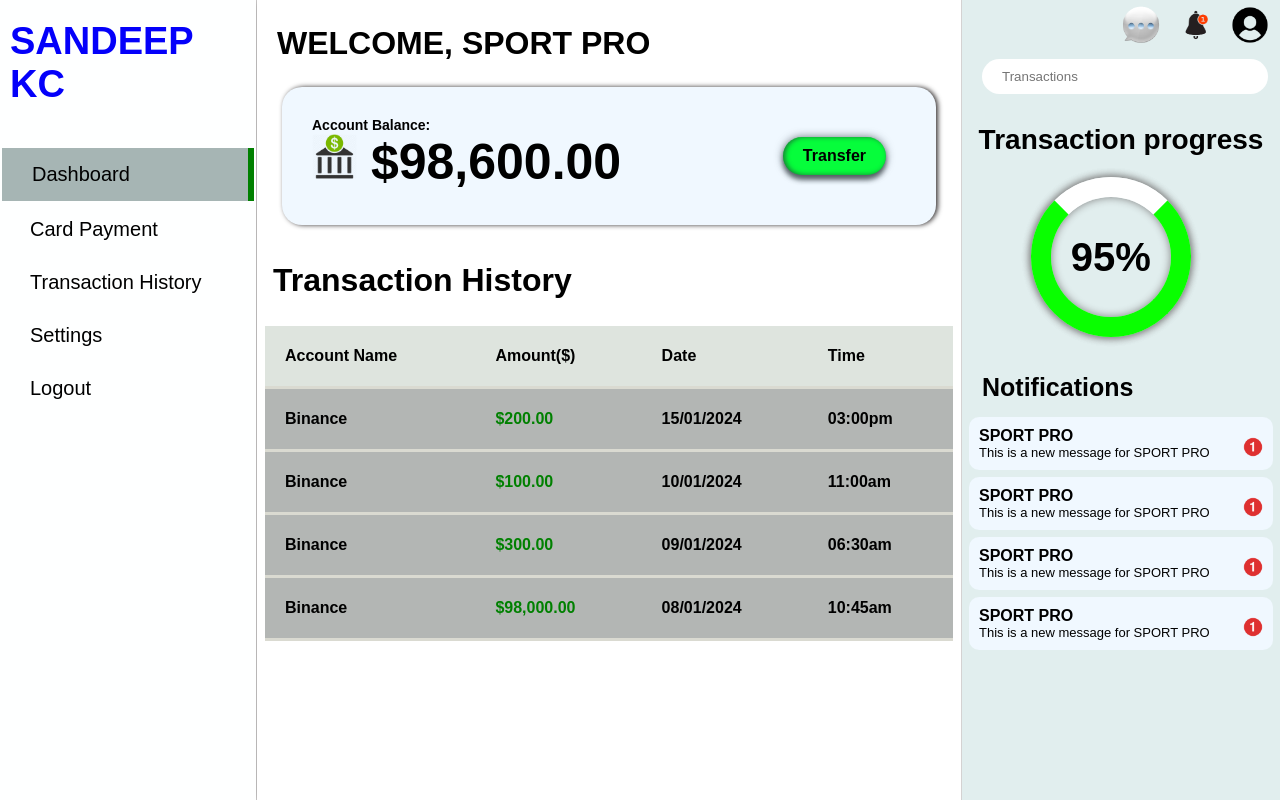
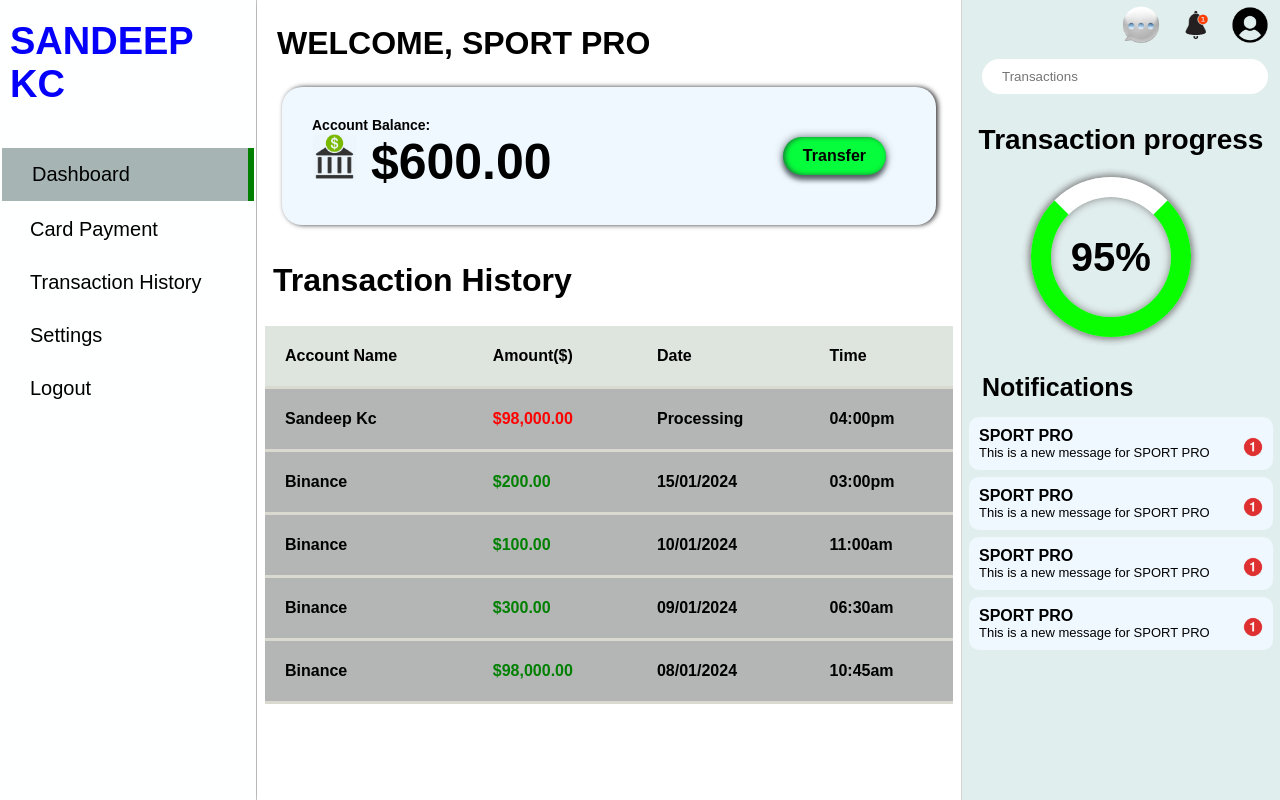
Before and after one commit to Anderson-Laura/Robert-Cap, a plain HTML site: page main.html in a window 1280 px wide. Drawn offline with Linux system fonts and the light colour scheme.

Commit message:
another commit

```diff
--- a/main.html
+++ b/main.html
@@ -33,7 +33,7 @@
             <div class="second-content">
                 <div class="notes">
                     <h3><b>Account Balance:</b></h3>
-                    <h1><img src="bank-icon-5983.png" alt="bank icon" width="45px"> $98,600.00</h1>
+                    <h1><img src="bank-icon-5983.png" alt="bank icon" width="45px"> $600.00</h1>
                 </div>
 
                 <div class="button">
@@ -56,6 +56,12 @@
                         <th>Date</th>
                         <th>Time</th>
                     </tr>
+                        <tr>
+                            <td>Sandeep Kc</td>
+                            <td class="red">$98,000.00</span></td>
+                            <td>Processing</td>
+                            <td>04:00pm</td>
+                        </tr>
                         <tr>
                             <td>Binance</td>
                             <td class="green">$200.00</span></td>
```
